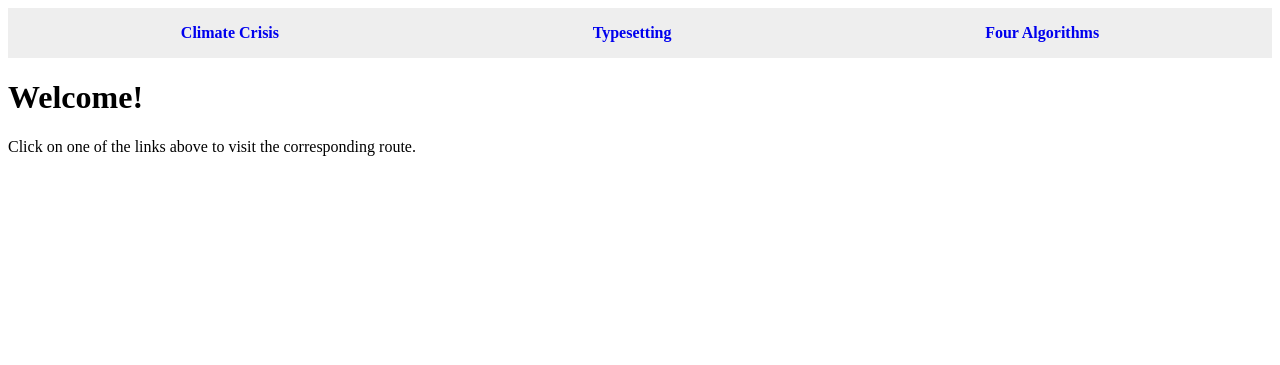
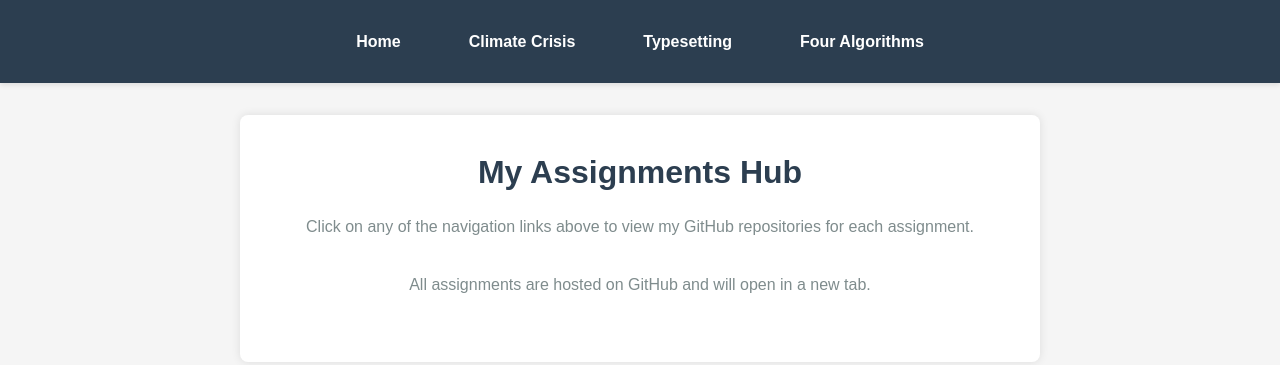
Before and after one commit to Michelyee132/express-navbar, a website: page public/index.html in a window 1280 px wide. Drawn offline with Linux system fonts and the light colour scheme.

Commit message:
Update index.html

```diff
--- a/public/index.html
+++ b/public/index.html
@@ -1,30 +1,77 @@
 <!DOCTYPE html>
 <html lang="en">
 <head>
-  <meta charset="UTF-8" />
-  <title>My Homework Assignments</title>
+    <meta charset="UTF-8">
+    <meta name="viewport" content="width=device-width, initial-scale=1.0">
+    <title>My Assignments Hub</title>
     <style>
+        * {
+            margin: 0;
+            padding: 0;
+            box-sizing: border-box;
+            font-family: 'Arial', sans-serif;
+        }
+
+        body {
+            background-color: #f5f5f5;
+            color: #333;
+            line-height: 1.6;
+        }
+
         nav {
             display: flex;
-      justify-content: space-around;
-      background-color: #eee;
+            justify-content: center;
+            background-color: #2c3e50;
             padding: 1rem;
+            box-shadow: 0 2px 5px rgba(0,0,0,0.1);
         }
+
         nav a {
+            color: white;
             text-decoration: none;
+            padding: 0.8rem 1.5rem;
+            margin: 0 10px;
+            border-radius: 4px;
+            transition: all 0.3s ease;
             font-weight: bold;
-      margin: 0 1rem;
+        }
+
+        nav a:hover {
+            background-color: #3498db;
+            transform: translateY(-2px);
+        }
+
+        .container {
+            max-width: 800px;
+            margin: 2rem auto;
+            padding: 2rem;
+            background: white;
+            border-radius: 8px;
+            box-shadow: 0 0 10px rgba(0,0,0,0.1);
+            text-align: center;
+        }
+        h1 {
+            color: #2c3e50;
+            margin-bottom: 1rem;
+        }
+        p {
+            margin-bottom: 2rem;
+            color: #7f8c8d;
         }
     </style>
 </head>
 <body>
     <nav>
-    <a href="/climate-crisis">Climate Crisis</a>
+        <a href="/">Home</a>
+        <a href="/climate">Climate Crisis</a>
         <a href="/typesetting">Typesetting</a>
-    <a href="/four-algorithms">Four Algorithms</a>
+        <a href="/algo">Four Algorithms</a>
     </nav>
 
-  <h1>Welcome!</h1>
-  <p>Click on one of the links above to visit the corresponding route.</p>
+    <div class="container">
+        <h1> My Assignments Hub</h1>
+        <p>Click on any of the navigation links above to view my GitHub repositories for each assignment.</p>
+        <p>All assignments are hosted on GitHub and will open in a new tab.</p>
+    </div>
 </body>
 </html>
```
Lines whose indentation alone changed are shown as unchanged.
